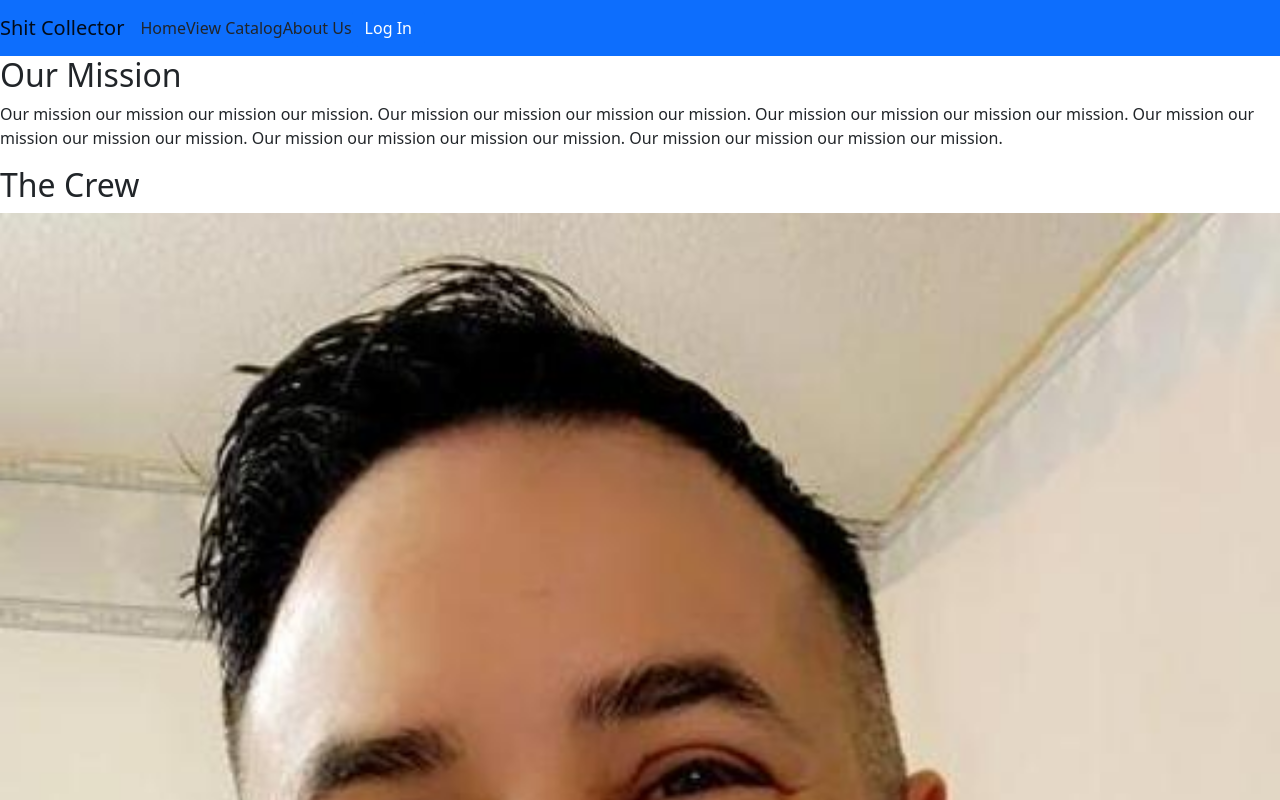
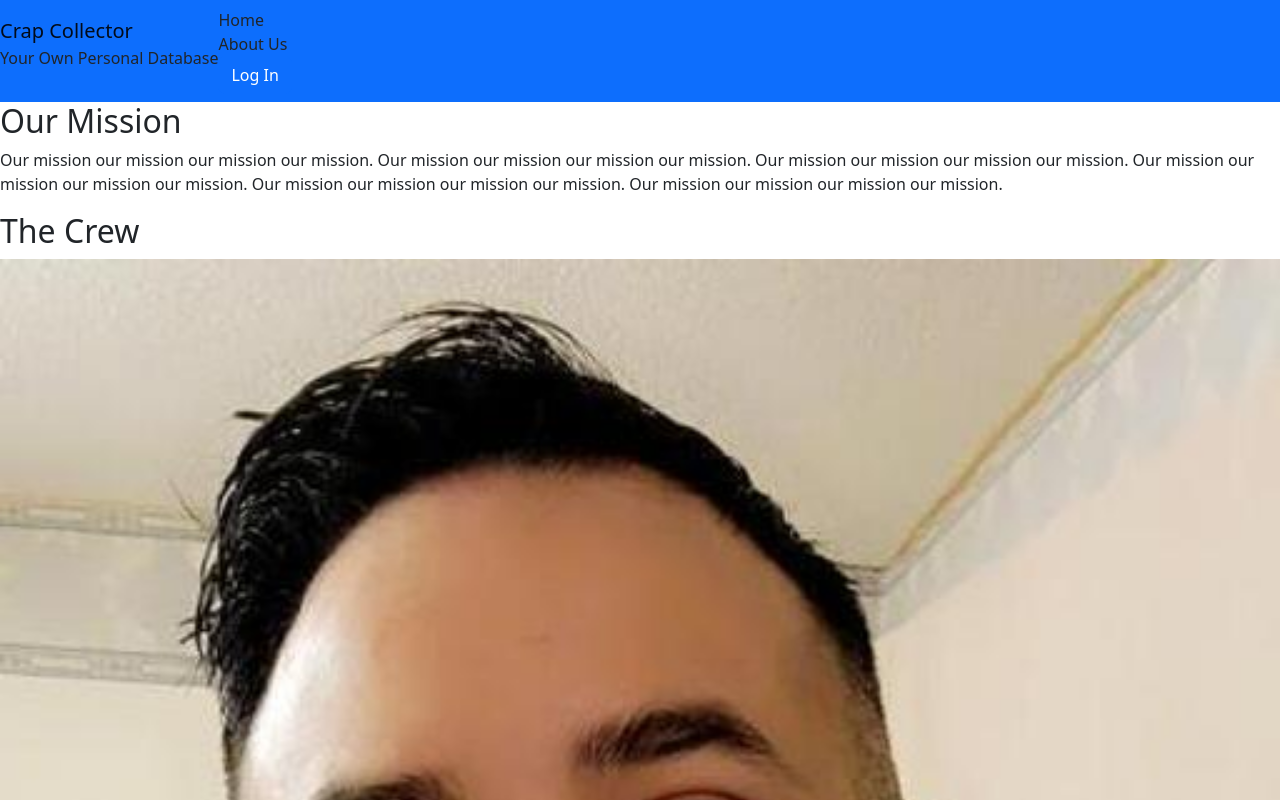
Before and after one commit to 301-Final/final-frontend, a React (Create React App) app: page /about in a window 1280 px wide. Shown: the top 800 px of the page. Built offline with nearby package versions, Linux system fonts and the light colour scheme; no server answers.

Commit message:
added html elements for css syling

```diff
--- a/src/components/About.js
+++ b/src/components/About.js
@@ -37,7 +37,7 @@ class About extends React.Component {
             <Carousel.Item>
               <img
                 className="d-block w-100"
-                src="./images/kirill.jpg"
+                src="./images/kirk.jpg"
                 alt="Kirill"
               />
               <Carousel.Caption>
--- a/src/components/Footer.js
+++ b/src/components/Footer.js
@@ -5,7 +5,7 @@ class Footer extends React.Component {
 
     return (
       <>
-        <footer>&copy Michael Dulin, Cody Lobdell, Kirill Lesnykh</footer>
+        <footer>&copy; Michael Dulin, Cody Lobdell, Kirill Lesnykh</footer>
       </>
     );
   }
--- a/src/components/Header.js
+++ b/src/components/Header.js
@@ -10,13 +10,17 @@ class Header extends React.Component {
     return (
       <>
         <Navbar collapseOnSelect expand="lg" bg="primary" variant="light">
-        <Navbar.Brand>Shit Collector</Navbar.Brand>
+          <div className="logo">
+            <Navbar.Brand>Crap Collector</Navbar.Brand>
+            <p>Your Own Personal Database</p>
+          </div>
+          <div className="navItems">
             <NavItem><Link to="/" className="nav-link">Home</Link></NavItem>
-        <NavItem><Link to="/catalog" className="nav-link">View Catalog</Link></NavItem>
             <NavItem><Link to="/about" className="nav-link">About Us</Link></NavItem>
-        {this.props.auth0.isAuthenticated ? <LogoutButton/> : <LoginButton/>}
+            {this.props.auth0.isAuthenticated ? <LogoutButton /> : <LoginButton />}
             {
               this.props.auth0.isAuthenticated && <NavItem><Link to="/profile" className="nav-link">Profile</Link></NavItem>}
+          </div>
         </Navbar>
       </>
     )
```
Also changed, not shown: public/images/mike.jfif (deleted). Lines whose indentation alone changed are shown as unchanged.
